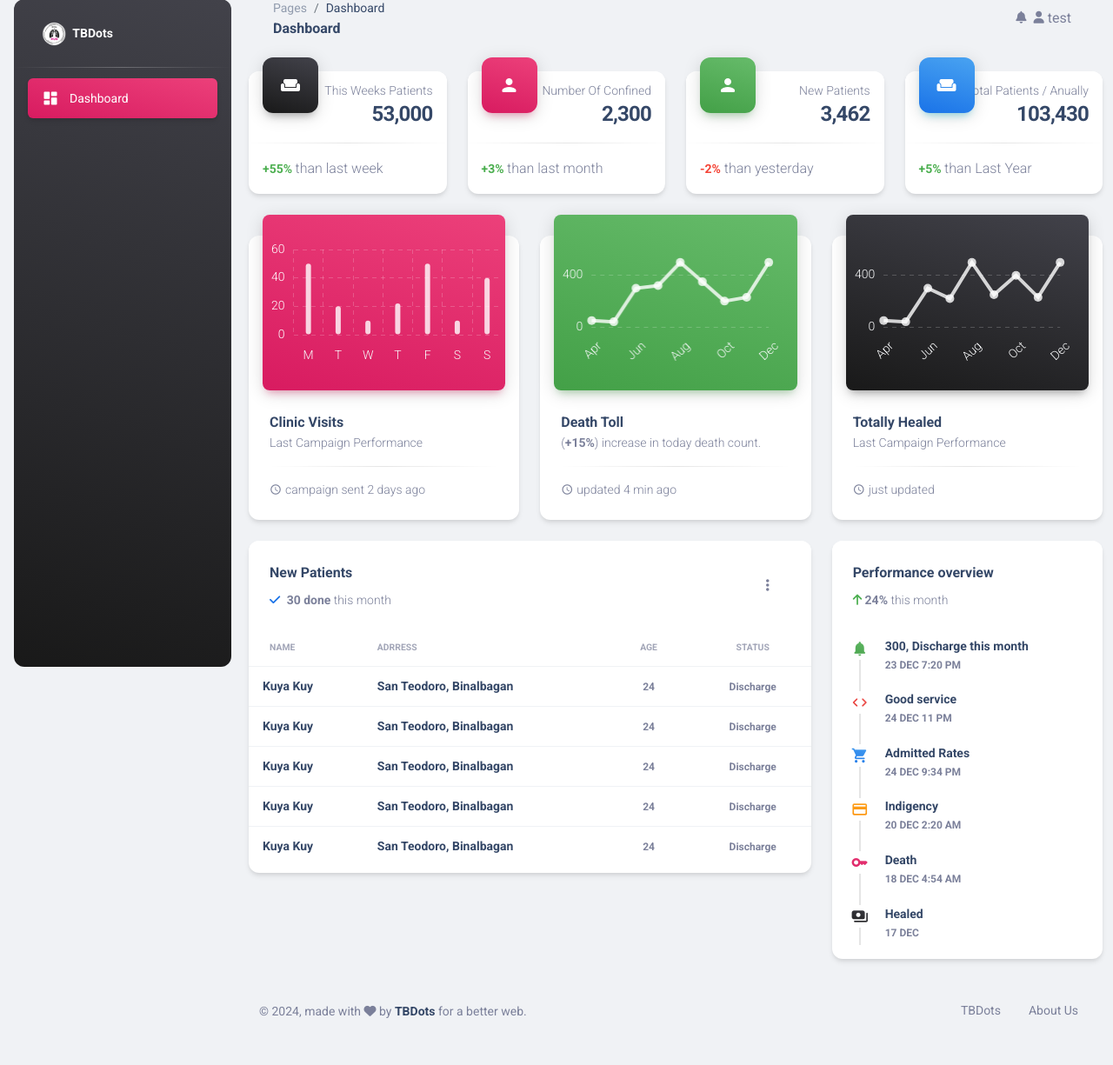
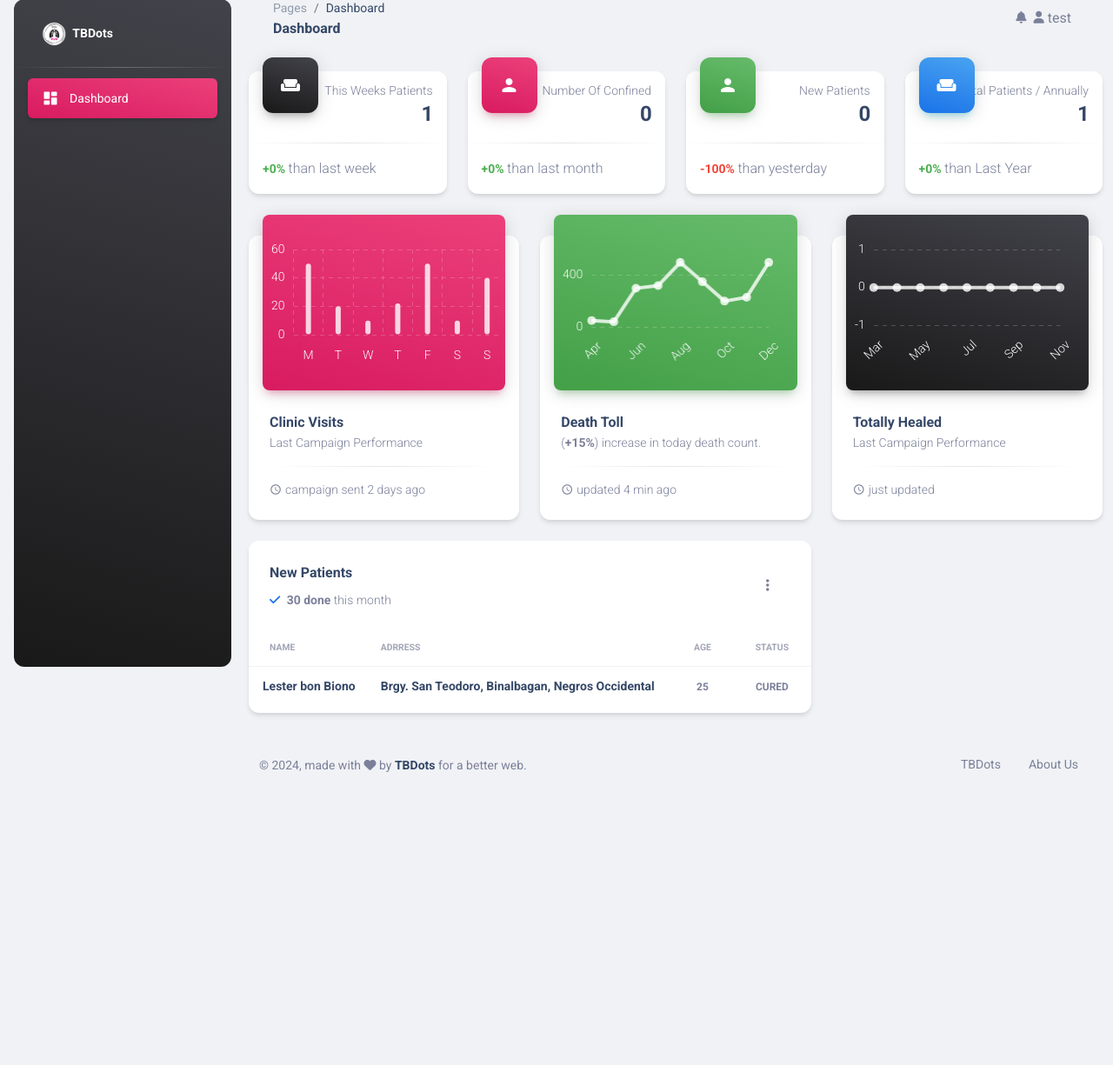
Before and after one commit to DevLest/tbdots-php, a PHP site: page /dashboard.php in a window 1280 px wide. Shown: the part 17-1242 px from the top of the page at 87% size. After the commit the page ends 905 px from the top, so only its background shows below. Run offline with PHP 8.4, Linux system fonts and the light colour scheme; a user stored in the database is signed in; data comes from the database, SQL or seed files in the repository; some libraries are stand-ins or nearby versions.

Commit message:
Show dashboard data and adjust activity logs

```diff
--- a/dashboard.php
+++ b/dashboard.php
@@ -8,6 +8,123 @@ if(!isset($_SESSION['user_id'])) {
 
 require_once "connection/db.php";
 include_once('head.php');
+
+// Get statistics for the cards
+$thisWeekPatients = $conn->query("
+    SELECT COUNT(*) as count
+    FROM patients
+    WHERE created_at >= DATE_SUB(NOW(), INTERVAL 1 WEEK)
+")->fetch_assoc();
+
+$totalConfined = $conn->query("
+    SELECT COUNT(*) as count
+    FROM tb_treatment_cards
+    WHERE treatment_outcome IS NULL
+")->fetch_assoc();
+
+$newPatients = $conn->query("
+    SELECT COUNT(*) as count
+    FROM patients
+    WHERE created_at >= DATE_SUB(NOW(), INTERVAL 24 HOUR)
+")->fetch_assoc();
+
+$totalAnnualPatients = $conn->query("
+    SELECT COUNT(*) as count
+    FROM patients
+    WHERE created_at >= DATE_SUB(NOW(), INTERVAL 1 YEAR)
+")->fetch_assoc();
+
+// Get recent patients for the table
+$recentPatients = $conn->query("
+    SELECT p.*, l.location, t.treatment_outcome
+    FROM patients p
+    LEFT JOIN locations l ON p.location_id = l.id
+    LEFT JOIN tb_treatment_cards t ON p.id = t.patient_id
+    ORDER BY p.created_at DESC
+    LIMIT 5
+");
+
+// This Week's Patients comparison
+$lastWeekPatients = $conn->query("
+    SELECT COUNT(*) as count
+    FROM patients
+    WHERE created_at >= DATE_SUB(DATE_SUB(NOW(), INTERVAL 1 WEEK), INTERVAL 1 WEEK)
+    AND created_at < DATE_SUB(NOW(), INTERVAL 1 WEEK)
+")->fetch_assoc();
+
+$weeklyChange = $lastWeekPatients['count'] > 0
+    ? round((($thisWeekPatients['count'] - $lastWeekPatients['count']) / $lastWeekPatients['count']) * 100, 1)
+    : 0;
+
+// Number of Confined comparison
+$lastMonthConfined = $conn->query("
+    SELECT COUNT(*) as count
+    FROM tb_treatment_cards
+    WHERE created_at >= DATE_SUB(DATE_SUB(NOW(), INTERVAL 1 MONTH), INTERVAL 1 MONTH)
+    AND created_at < DATE_SUB(NOW(), INTERVAL 1 MONTH)
+    AND treatment_outcome IS NULL
+")->fetch_assoc();
+
+$confinedChange = $lastMonthConfined['count'] > 0
+    ? round((($totalConfined['count'] - $lastMonthConfined['count']) / $lastMonthConfined['count']) * 100, 1)
+    : 0;
+
+// New Patients (24h) comparison
+$previousDayPatients = $conn->query("
+    SELECT COUNT(*) as count
+    FROM patients
+    WHERE created_at >= DATE_SUB(DATE_SUB(NOW(), INTERVAL 24 HOUR), INTERVAL 24 HOUR)
+    AND created_at < DATE_SUB(NOW(), INTERVAL 24 HOUR)
+")->fetch_assoc();
+
+$dailyChange = $previousDayPatients['count'] > 0
+    ? round((($newPatients['count'] - $previousDayPatients['count']) / $previousDayPatients['count']) * 100, 1)
+    : 0;
+
+// Annual Patients comparison
+$previousYearPatients = $conn->query("
+    SELECT COUNT(*) as count
+    FROM patients
+    WHERE created_at >= DATE_SUB(DATE_SUB(NOW(), INTERVAL 1 YEAR), INTERVAL 1 YEAR)
+    AND created_at < DATE_SUB(NOW(), INTERVAL 1 YEAR)
+")->fetch_assoc();
+
+$annualChange = $previousYearPatients['count'] > 0
+    ? round((($totalAnnualPatients['count'] - $previousYearPatients['count']) / $previousYearPatients['count']) * 100, 1)
+    : 0;
+
+// Add this query near your other statistics queries
+$healedPatients = $conn->query("
+    SELECT
+        DATE_FORMAT(treatment_outcome_date, '%b') as month,
+        DATE_FORMAT(treatment_outcome_date, '%Y-%m') as month_year,
+        COUNT(*) as count
+    FROM tb_treatment_cards
+    WHERE treatment_outcome = 'CURED'
+    AND treatment_outcome_date >= DATE_SUB(NOW(), INTERVAL 9 MONTH)
+    GROUP BY DATE_FORMAT(treatment_outcome_date, '%Y-%m'), DATE_FORMAT(treatment_outcome_date, '%b')
+    ORDER BY month_year ASC
+")->fetch_all(MYSQLI_ASSOC);
+
+// Create arrays for labels and data
+$healedLabels = [];
+$healedData = [];
+
+// Get last 9 months
+$months = [];
+for ($i = 8; $i >= 0; $i--) {
+    $month = date('M', strtotime("-$i months"));
+    $months[$month] = 0;
+}
+
+// Fill in actual data
+foreach ($healedPatients as $record) {
+    $months[$record['month']] = (int)$record['count'];
+}
+
+// Convert to JSON for JavaScript
+$healedLabels = json_encode(array_keys($months));
+$healedData = json_encode(array_values($months));
 ?>
 
 <body class="g-sidenav-show  bg-gray-200">
@@ -28,12 +145,17 @@ include_once('head.php');
               </div>
               <div class="text-end pt-1">
                 <p class="text-sm mb-0 text-capitalize">This weeks Patients</p>
-                <h4 class="mb-0">53,000</h4>
+                <h4 class="mb-0"><?php echo $thisWeekPatients['count']; ?></h4>
               </div>
             </div>
             <hr class="dark horizontal my-0">
             <div class="card-footer p-3">
-              <p class="mb-0"><span class="text-success text-sm font-weight-bolder">+55% </span>than last week</p>
+              <p class="mb-0">
+                <span class="text-<?php echo $weeklyChange >= 0 ? 'success' : 'danger'; ?> text-sm font-weight-bolder">
+                  <?php echo ($weeklyChange >= 0 ? '+' : '') . $weeklyChange; ?>%
+                </span>
+                than last week
+              </p>
             </div>
           </div>
         </div>
@@ -45,12 +167,17 @@ include_once('head.php');
               </div>
               <div class="text-end pt-1">
                 <p class="text-sm mb-0 text-capitalize">Number of Confined</p>
-                <h4 class="mb-0">2,300</h4>
+                <h4 class="mb-0"><?php echo $totalConfined['count']; ?></h4>
               </div>
             </div>
             <hr class="dark horizontal my-0">
             <div class="card-footer p-3">
-              <p class="mb-0"><span class="text-success text-sm font-weight-bolder">+3% </span>than last month</p>
+              <p class="mb-0">
+                <span class="text-<?php echo $confinedChange >= 0 ? 'success' : 'danger'; ?> text-sm font-weight-bolder">
+                  <?php echo ($confinedChange >= 0 ? '+' : '') . $confinedChange; ?>%
+                </span>
+                than last month
+              </p>
             </div>
           </div>
         </div>
@@ -62,12 +189,17 @@ include_once('head.php');
               </div>
               <div class="text-end pt-1">
                 <p class="text-sm mb-0 text-capitalize">New Patients</p>
-                <h4 class="mb-0">3,462</h4>
+                <h4 class="mb-0"><?php echo $newPatients['count']; ?></h4>
               </div>
             </div>
             <hr class="dark horizontal my-0">
             <div class="card-footer p-3">
-              <p class="mb-0"><span class="text-danger text-sm font-weight-bolder">-2%</span> than yesterday</p>
+              <p class="mb-0">
+                <span class="text-<?php echo $dailyChange >= 0 ? 'success' : 'danger'; ?> text-sm font-weight-bolder">
+                  <?php echo ($dailyChange >= 0 ? '+' : '') . $dailyChange; ?>%
+                </span>
+                than yesterday
+              </p>
             </div>
           </div>
         </div>
@@ -78,13 +210,18 @@ include_once('head.php');
                 <i class="material-icons opacity-10">weekend</i>
               </div>
               <div class="text-end pt-1">
-                <p class="text-sm mb-0 text-capitalize">Total Patients / Anually</p>
-                <h4 class="mb-0">103,430</h4>
+                <p class="text-sm mb-0 text-capitalize">Total Patients / Annually</p>
+                <h4 class="mb-0"><?php echo $totalAnnualPatients['count']; ?></h4>
               </div>
             </div>
             <hr class="dark horizontal my-0">
             <div class="card-footer p-3">
-              <p class="mb-0"><span class="text-success text-sm font-weight-bolder">+5% </span>than Last Year</p>
+              <p class="mb-0">
+                <span class="text-<?php echo $annualChange >= 0 ? 'success' : 'danger'; ?> text-sm font-weight-bolder">
+                  <?php echo ($annualChange >= 0 ? '+' : '') . $annualChange; ?>%
+                </span>
+                than Last Year
+              </p>
             </div>
           </div>
         </div>
@@ -189,113 +326,35 @@ include_once('head.php');
                     </tr>
                   </thead>
                   <tbody>
+                    <?php while($patient = $recentPatients->fetch_assoc()): ?>
                     <tr>
                         <td>
                             <div class="d-flex px-2 py-1">
                                 <div class="d-flex flex-column justify-content-center">
-                            <h6 class="mb-0 text-sm">Kuya Kuy</h6>
+                                    <h6 class="mb-0 text-sm"><?php echo htmlspecialchars($patient['fullname']); ?></h6>
                                 </div>
                             </div>
                         </td>
                         <td>
                             <div class="d-flex flex-column justify-content-center">
-                          <h6 class="mb-0 text-sm">San Teodoro, Binalbagan</h6>
+                                <h6 class="mb-0 text-sm"><?php echo htmlspecialchars($patient['address']); ?></h6>
                             </div>
                         </td>
                         <td class="align-middle text-center text-sm">
-                        <span class="text-xs font-weight-bold"> 24 </span>
+                            <span class="text-xs font-weight-bold"><?php echo $patient['age']; ?></span>
                         </td>
                         <td class="text-center">
-                        <span class="text-xs font-weight-bold"> Discharge </span>
+                            <span class="text-xs font-weight-bold"><?php echo $patient['treatment_outcome'] ?? 'Active'; ?></span>
                         </td>
                     </tr>
-                    <tr>
-                      <td>
-                        <div class="d-flex px-2 py-1">
-                          <div class="d-flex flex-column justify-content-center">
-                            <h6 class="mb-0 text-sm">Kuya Kuy</h6>
-                          </div>
-                        </div>
-                      </td>
-                      <td>
-                        <div class="d-flex flex-column justify-content-center">
-                          <h6 class="mb-0 text-sm">San Teodoro, Binalbagan</h6>
-                        </div>
-                      </td>
-                      <td class="align-middle text-center text-sm">
-                        <span class="text-xs font-weight-bold"> 24 </span>
-                      </td>
-                      <td class="text-center">
-                        <span class="text-xs font-weight-bold"> Discharge </span>
-                      </td>
-                    </tr>
-                    <tr>
-                      <td>
-                        <div class="d-flex px-2 py-1">
-                          <div class="d-flex flex-column justify-content-center">
-                            <h6 class="mb-0 text-sm">Kuya Kuy</h6>
-                          </div>
-                        </div>
-                      </td>
-                      <td>
-                        <div class="d-flex flex-column justify-content-center">
-                          <h6 class="mb-0 text-sm">San Teodoro, Binalbagan</h6>
-                        </div>
-                      </td>
-                      <td class="align-middle text-center text-sm">
-                        <span class="text-xs font-weight-bold"> 24 </span>
-                      </td>
-                      <td class="text-center">
-                        <span class="text-xs font-weight-bold"> Discharge </span>
-                      </td>
-                    </tr>
-                    <tr>
-                      <td>
-                        <div class="d-flex px-2 py-1">
-                          <div class="d-flex flex-column justify-content-center">
-                            <h6 class="mb-0 text-sm">Kuya Kuy</h6>
-                          </div>
-                        </div>
-                      </td>
-                      <td>
-                        <div class="d-flex flex-column justify-content-center">
-                          <h6 class="mb-0 text-sm">San Teodoro, Binalbagan</h6>
-                        </div>
-                      </td>
-                      <td class="align-middle text-center text-sm">
-                        <span class="text-xs font-weight-bold"> 24 </span>
-                      </td>
-                      <td class="text-center">
-                        <span class="text-xs font-weight-bold"> Discharge </span>
-                      </td>
-                    </tr>
-                    <tr>
-                      <td>
-                        <div class="d-flex px-2 py-1">
-                          <div class="d-flex flex-column justify-content-center">
-                            <h6 class="mb-0 text-sm">Kuya Kuy</h6>
-                          </div>
-                        </div>
-                      </td>
-                      <td>
-                        <div class="d-flex flex-column justify-content-center">
-                          <h6 class="mb-0 text-sm">San Teodoro, Binalbagan</h6>
-                        </div>
-                      </td>
-                      <td class="align-middle text-center text-sm">
-                        <span class="text-xs font-weight-bold"> 24 </span>
-                      </td>
-                      <td class="text-center">
-                        <span class="text-xs font-weight-bold"> Discharge </span>
-                      </td>
-                    </tr>
+                    <?php endwhile; ?>
                   </tbody>
                 </table>
               </div>
             </div>
           </div>
         </div>
-        <div class="col-lg-4 col-md-6">
+        <!-- <div class="col-lg-4 col-md-6">
           <div class="card h-100">
             <div class="card-header pb-0">
               <h6>Performance overview</h6>
@@ -363,7 +422,7 @@ include_once('head.php');
               </div>
             </div>
           </div>
-        </div>
+        </div> -->
       </div>
       <?php
         include_once('footer.php');
@@ -546,9 +605,9 @@ include_once('head.php');
     new Chart(ctx3, {
       type: "line",
       data: {
-        labels: ["Apr", "May", "Jun", "Jul", "Aug", "Sep", "Oct", "Nov", "Dec"],
+        labels: <?php echo $healedLabels; ?>,
         datasets: [{
-          label: "Mobile apps",
+          label: "Healed Patients",
           tension: 0,
           borderWidth: 0,
           pointRadius: 5,
@@ -558,9 +617,8 @@ include_once('head.php');
           borderWidth: 4,
           backgroundColor: "transparent",
           fill: true,
-          data: [50, 40, 300, 220, 500, 250, 400, 230, 500],
+          data: <?php echo $healedData; ?>,
           maxBarThickness: 6
-
         }],
       },
       options: {
```
Also changed, not shown: activity_logs.php (+49 -19 lines). Lines whose indentation alone changed are shown as unchanged.
